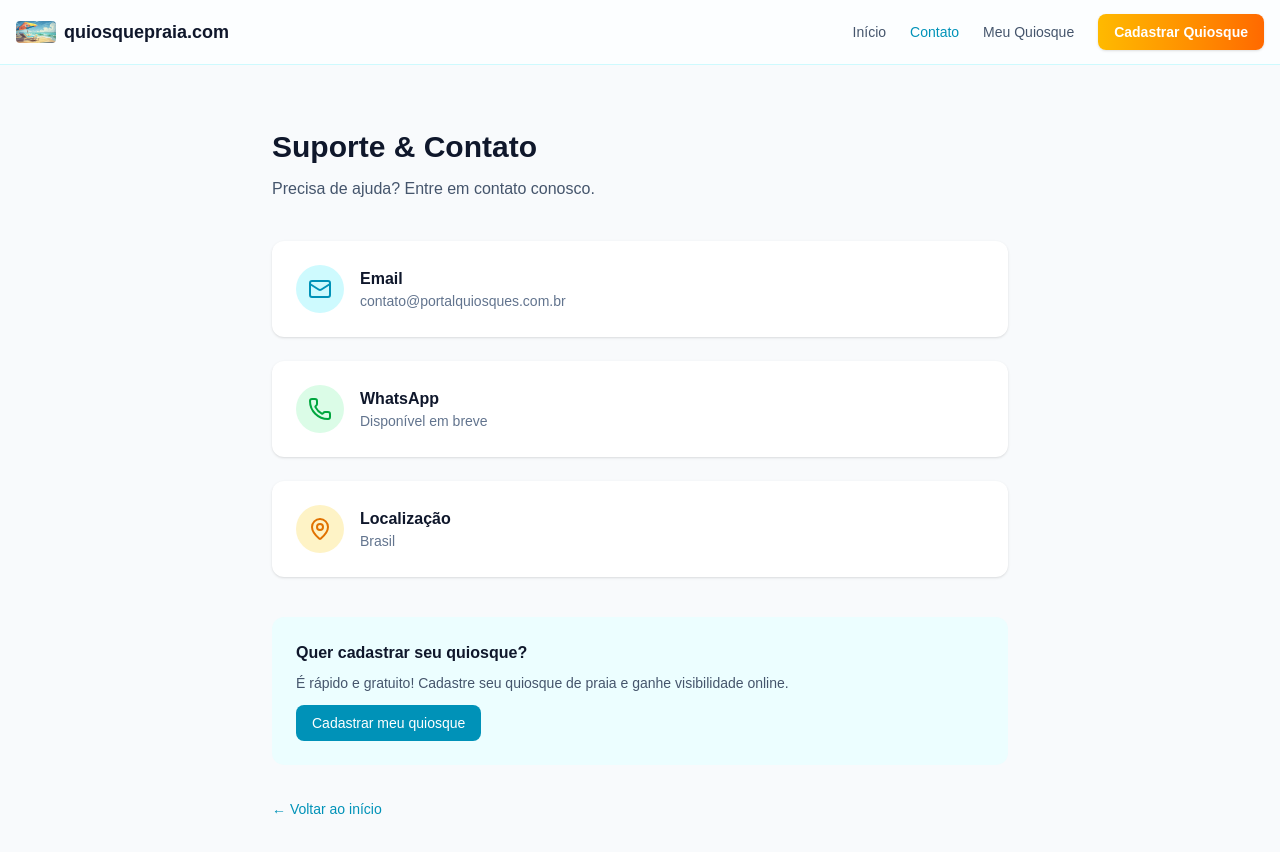
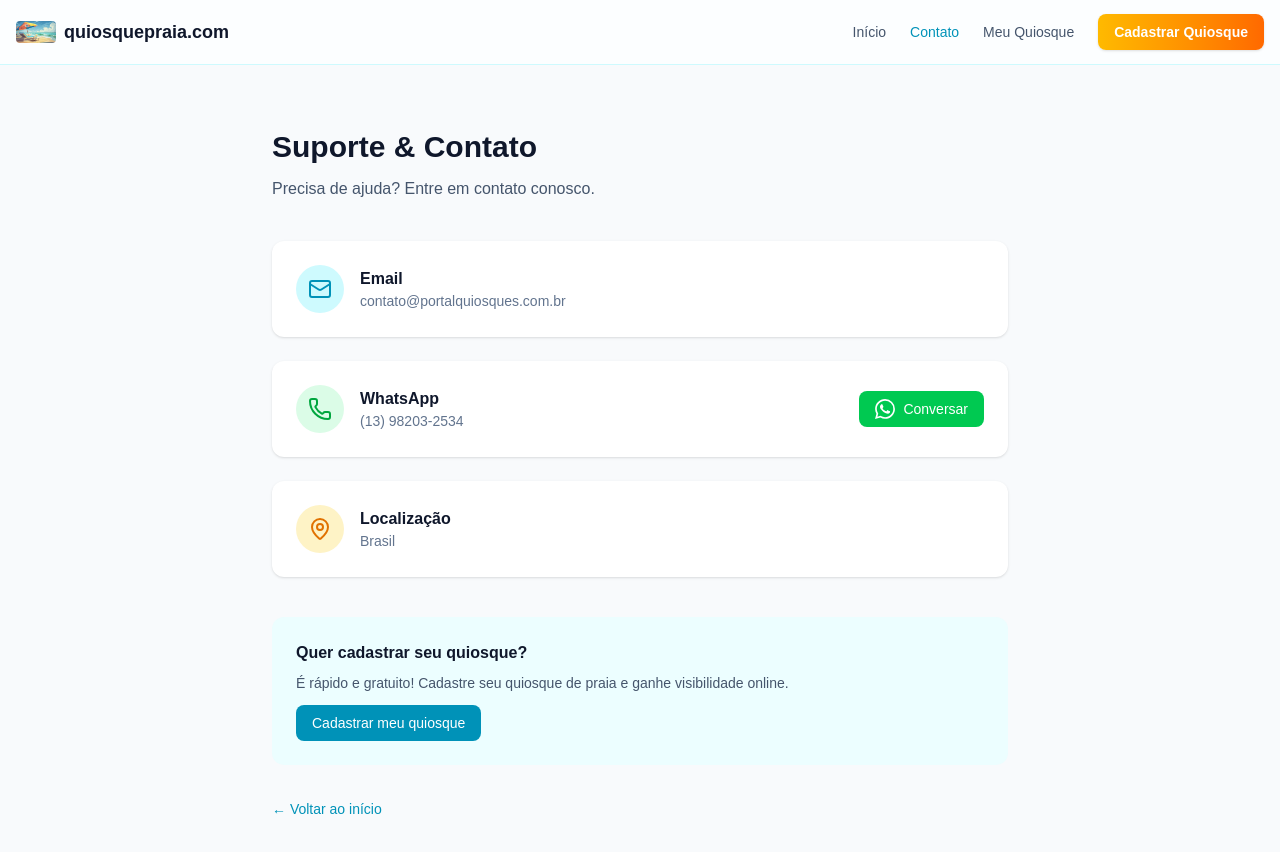
Before and after one commit to brasilagency2026/quiosquepraiadirectory, a Next.js app: page /suporte-contato in a window 1280 px wide. Shown: the top 852 px of the page. Built offline with nearby package versions, Linux system fonts and the light colour scheme.

Commit message:
feat: add WhatsApp number and chat button on contact page

```diff
--- a/app/suporte-contato/page.tsx
+++ b/app/suporte-contato/page.tsx
@@ -24,14 +24,27 @@
           </div>
 
           <div className="rounded-xl bg-white p-6 shadow-sm dark:bg-slate-800">
+            <div className="flex items-center justify-between">
               <div className="flex items-center gap-4">
                 <div className="flex h-12 w-12 items-center justify-center rounded-full bg-green-100 dark:bg-green-900">
                   <Phone className="h-6 w-6 text-green-600" />
                 </div>
                 <div>
                   <h2 className="font-semibold text-slate-900 dark:text-white">WhatsApp</h2>
-                <p className="text-sm text-slate-500">Disponível em breve</p>
+                  <p className="text-sm text-slate-500">(13) 98203-2534</p>
                 </div>
+              </div>
+              <a
+                href="https://wa.me/5513982032534"
+                target="_blank"
+                rel="noopener noreferrer"
+                className="inline-flex items-center gap-2 rounded-lg bg-green-500 px-4 py-2 text-sm font-medium text-white transition hover:bg-green-600"
+              >
+                <svg viewBox="0 0 24 24" className="h-5 w-5 fill-current">
+                  <path d="M17.472 14.382c-.297-.149-1.758-.867-2.03-.967-.273-.099-.471-.148-.67.15-.197.297-.767.966-.94 1.164-.173.199-.347.223-.644.075-.297-.15-1.255-.463-2.39-1.475-.883-.788-1.48-1.761-1.653-2.059-.173-.297-.018-.458.13-.606.134-.133.298-.347.446-.52.149-.174.198-.298.298-.497.099-.198.05-.371-.025-.52-.075-.149-.669-1.612-.916-2.207-.242-.579-.487-.5-.669-.51-.173-.008-.371-.01-.57-.01-.198 0-.52.074-.792.372-.272.297-1.04 1.016-1.04 2.479 0 1.462 1.065 2.875 1.213 3.074.149.198 2.096 3.2 5.077 4.487.709.306 1.262.489 1.694.625.712.227 1.36.195 1.871.118.571-.085 1.758-.719 2.006-1.413.248-.694.248-1.289.173-1.413-.074-.124-.272-.198-.57-.347m-5.421 7.403h-.004a9.87 9.87 0 01-5.031-1.378l-.361-.214-3.741.982.998-3.648-.235-.374a9.86 9.86 0 01-1.51-5.26c.001-5.45 4.436-9.884 9.888-9.884 2.64 0 5.122 1.03 6.988 2.898a9.825 9.825 0 012.893 6.994c-.003 5.45-4.437 9.884-9.885 9.884m8.413-18.297A11.815 11.815 0 0012.05 0C5.495 0 .16 5.335.157 11.892c0 2.096.547 4.142 1.588 5.945L.057 24l6.305-1.654a11.882 11.882 0 005.683 1.448h.005c6.554 0 11.89-5.335 11.893-11.893a11.821 11.821 0 00-3.48-8.413z" />
+                </svg>
+                Conversar
+              </a>
             </div>
           </div>
 
```
Lines whose indentation alone changed are shown as unchanged.
